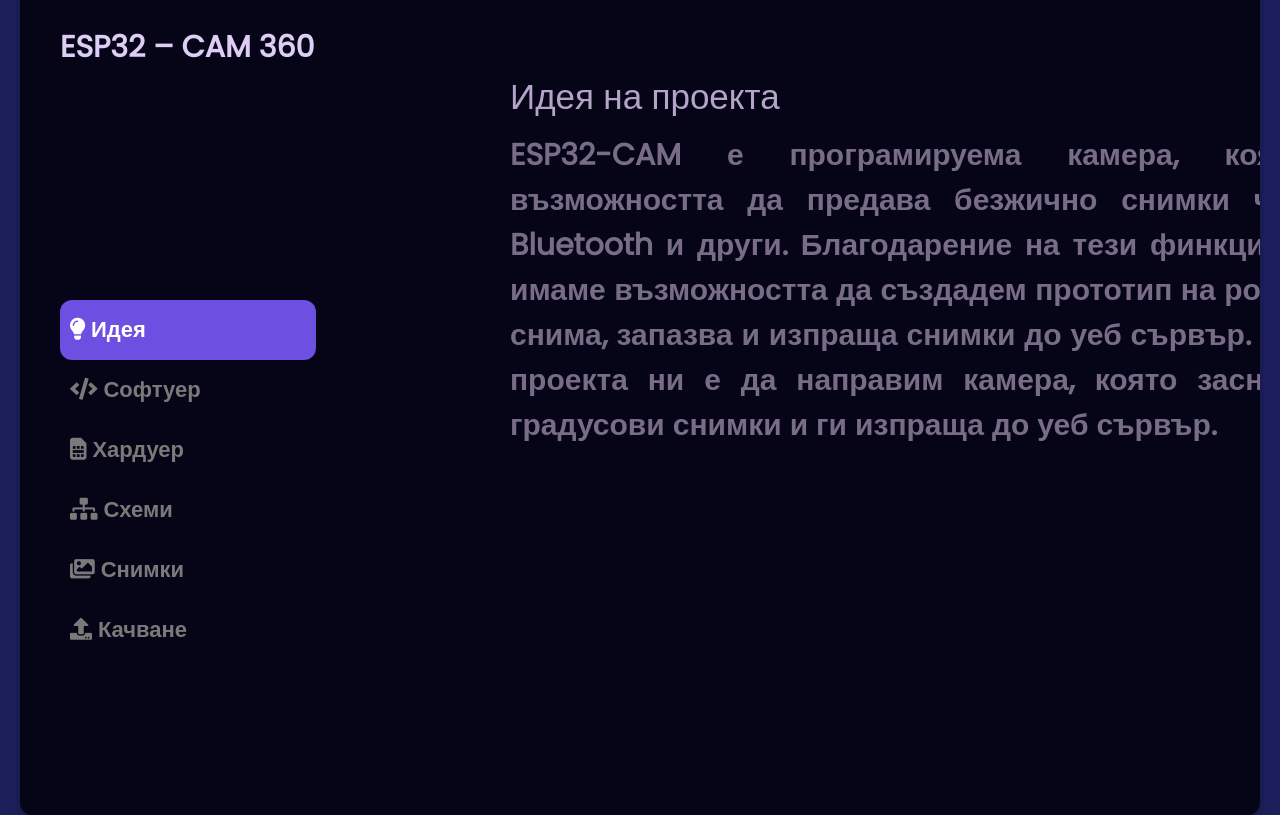
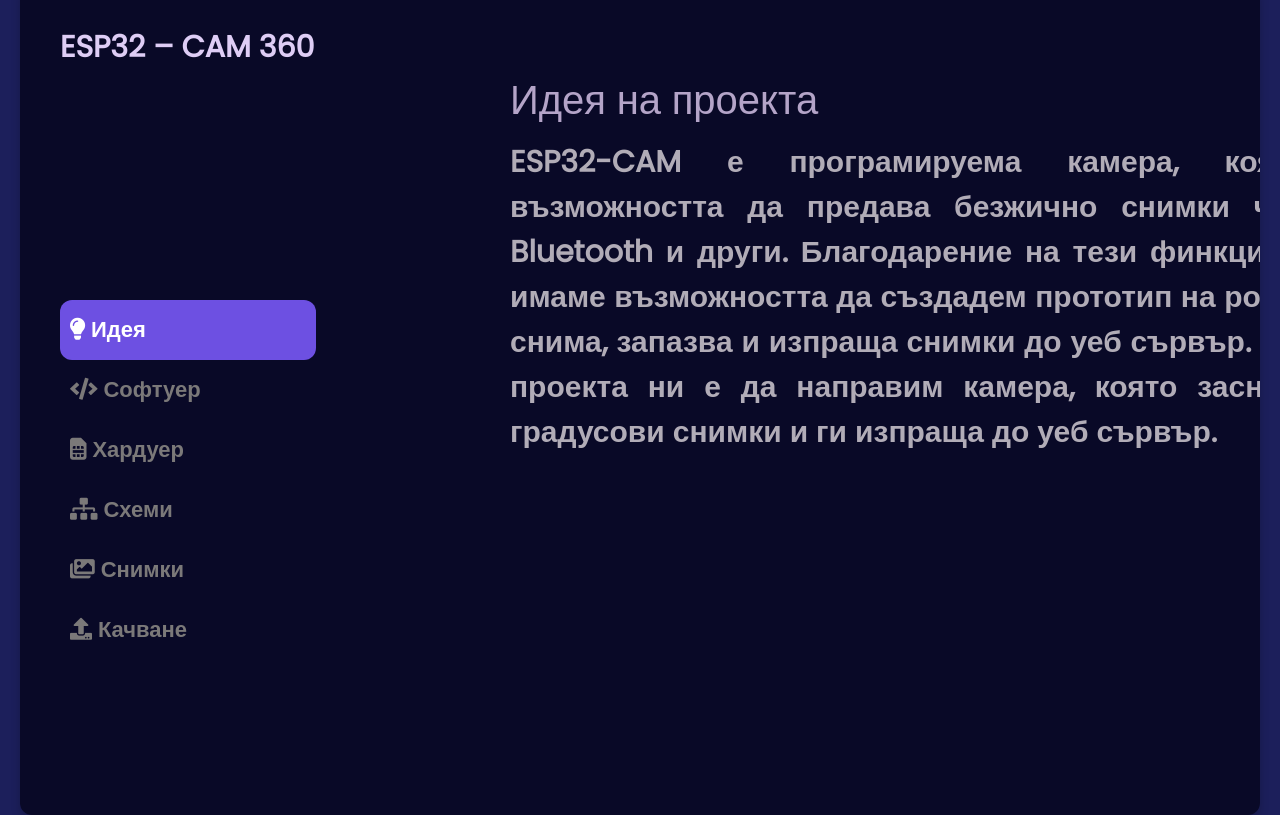
Before and after one commit to Planet-Explorer-X01/Planet-Explorer-X01, a PHP site: page /fileupload/fileuploader.html in a window 1280 px wide. Run offline with PHP 8.4, Linux system fonts and the light colour scheme.

Commit message:
Документация

```diff
--- a/htdocs/fileupload/style.css
+++ b/htdocs/fileupload/style.css
@@ -113,7 +113,7 @@ div.desc {
   width: 10000px;
   height: 830px;
   padding: 40px 50px  40px  40px;
-  background: #050517;
+  background: #090927;
   margin: 0 20px;
   border-radius: 12px;
   box-shadow: 0 5px 10px rgba(0, 0, 0, 0.2);
@@ -206,10 +206,10 @@ div.desc {
 }
 .content .text{
   display: none;
-  color: #786c87;
+  color: #b1acb7;
 }
 .content .text .title{
-  font-size: 35px;
+  font-size: 40px;
   margin-bottom: 10px;
   font-weight: 500;
   color: #b4a4c8;
```
Also changed, not shown: 1 other file.
